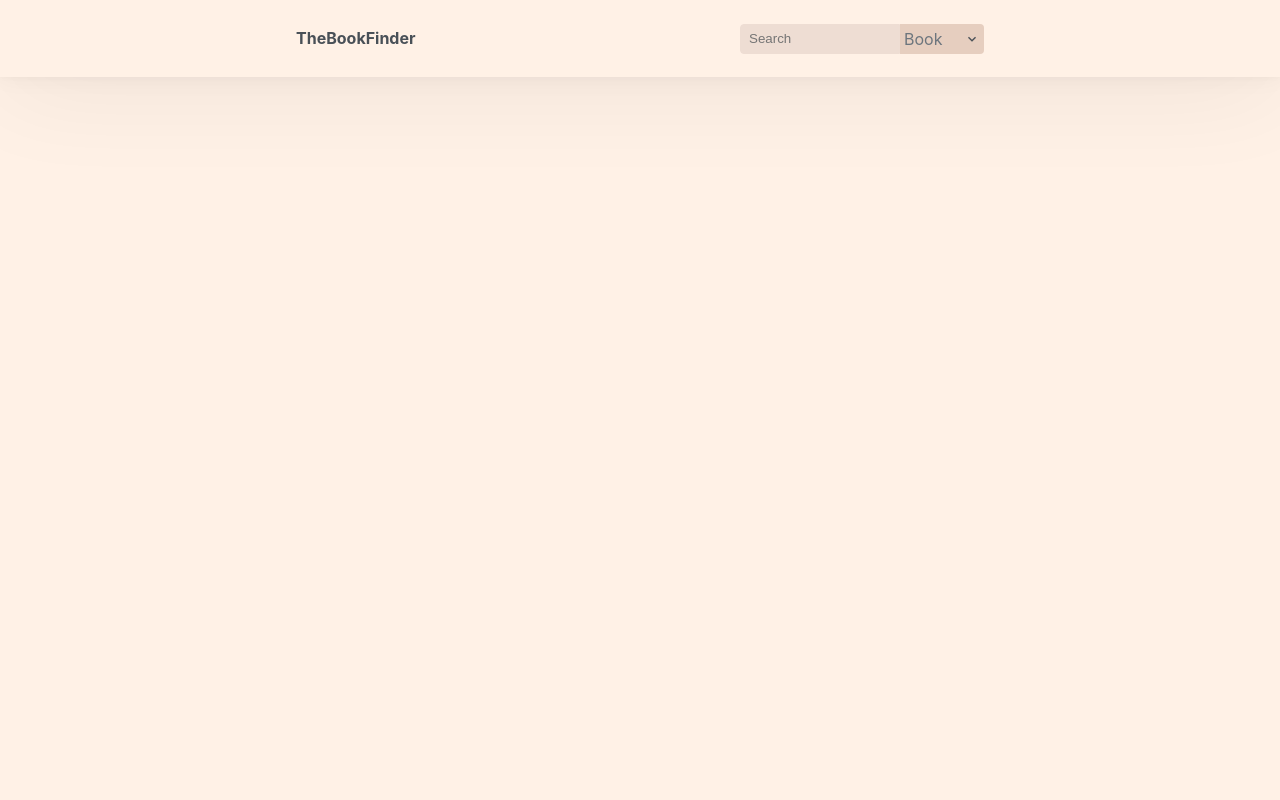
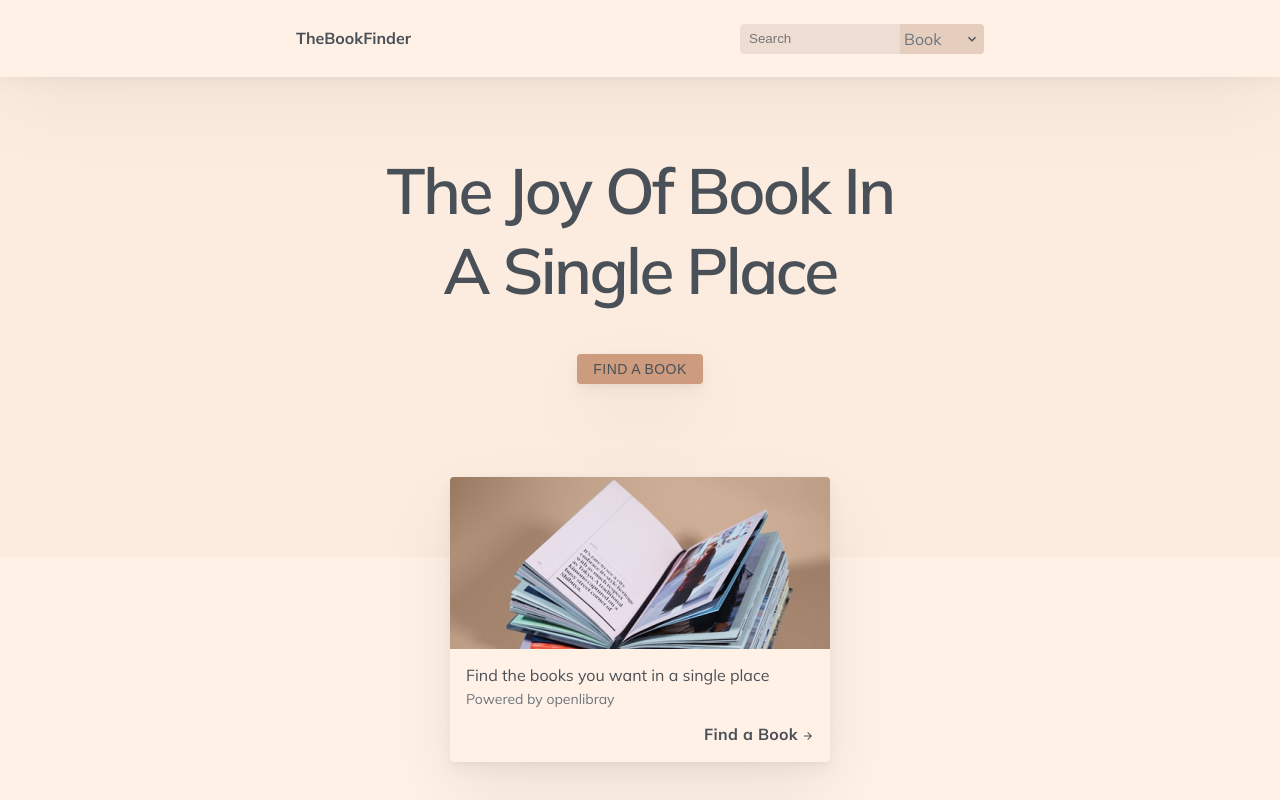
Before and after one commit to hellojonas/the-book-finder, a React (Create React App) app: page / in a window 1280 px wide. Built offline with nearby package versions, Linux system fonts and the light colour scheme.

Commit message:
feat: home page

```diff
--- a/public/index.html
+++ b/public/index.html
@@ -10,6 +10,10 @@
       content="Web site created using create-react-app"
     />
     <link rel="apple-touch-icon" href="%PUBLIC_URL%/logo192.png" />
+    <link
+      href="https://fonts.googleapis.com/css2?family=Mulish:ital,wght@0,200;0,300;0,400;0,500;0,600;0,700;0,800;0,900;1,200;1,300;1,400;1,500;1,600;1,700;1,800;1,900&display=swap"
+      rel="stylesheet"
+    />
     <!--
       manifest.json provides metadata used when your web app is installed on a
       user's mobile device or desktop. See https://developers.google.com/web/fundamentals/web-app-manifest/
--- a/src/views/Home/Home.module.css
+++ b/src/views/Home/Home.module.css
@@ -0,0 +1,97 @@
+.hero {
+  height: 60vh;
+  background-color: var(--color-hero);
+  display: flex;
+  justify-content: center;
+  align-items: center;
+  flex-direction: column;
+}
+
+.heroText {
+  margin-bottom: 4.4rem;
+  margin-top: -10rem;
+  font-size: 6.4rem;
+  text-align: center;
+  letter-spacing: -0.04em;
+  font-weight: 600;
+  text-transform: capitalize;
+}
+
+.button {
+  height: 3rem;
+  font-size: 1.4rem;
+  text-transform: uppercase;
+  padding: 0 1.6rem;
+  background-color: var(--color-primary-contrast);
+  border: none;
+  border-radius: 4px;
+  box-shadow: var(--shadow-elements);
+  color: var(--color-button-text);
+  letter-spacing: 0.03em;
+}
+
+.button:hover {
+  cursor: pointer;
+}
+
+.card {
+  margin-top: -8rem;
+  max-width: 38rem;
+  margin-left: auto;
+  margin-right: auto;
+  overflow: hidden;
+  border-radius: 4px;
+  box-shadow: var(--shadow-elements);
+}
+
+.imageWrapper {
+  width: 100%;
+  object-position: center;
+  object-fit: cover;
+}
+
+.image {
+  display: block;
+  width: 100%;
+  height: 100%;
+}
+
+.content {
+  padding: 1.6rem 1.6rem 1.4rem;
+}
+
+.textContent {
+  margin-bottom: 1.6rem;
+}
+
+.textContent > *:last-child {
+  color: var(--color-text-light);
+  margin-top: 0.4rem;
+}
+
+.textButtonWrapper {
+  display: flex;
+  justify-content: flex-end;
+}
+
+.textButton {
+  display: flex;
+  padding-bottom: 0.2rem;
+  border-bottom: 2px solid transparent;
+  font-weight: 700;
+  letter-spacing: 0.02em;
+}
+
+.textButton:hover {
+  border-color: var(--color-primary-contrast);
+  cursor: pointer;
+}
+
+.buttonIcon {
+  display: flex;
+  justify-content: center;
+  align-items: center;
+  margin-left: 0.4rem;
+  font-size: 1.2rem;
+  margin-top: 3px;
+}
--- a/src/views/Home/Home.tsx
+++ b/src/views/Home/Home.tsx
@@ -1,10 +1,52 @@
 import React from 'react';
+import Container from '../../components/Container/Container';
 import styles from './Home.module.css';
+import bookImage from '../../assets/image-book.png';
+import { Body1, Body2 } from '../../components/Typography/Typhograpy';
+import { MdArrowForward } from 'react-icons/md';
 
 export interface IHomeProps {}
 
 const Home: React.FC<IHomeProps> = props => {
-  return <div className={styles.home}></div>;
+  return (
+    <div className={styles.home}>
+      <section className={styles.hero}>
+        <h1 className={styles.heroText}>
+          The joy of book in
+          <br />a single place
+        </h1>
+        <div className={styles.cta}>
+          <button className={styles.button}>Find a Book</button>
+        </div>
+      </section>
+      <Container>
+        <div className={styles.card}>
+          <div className={styles.imageWrapper}>
+            <img src={bookImage} alt="" className={styles.image} />
+          </div>
+          <div className={styles.content}>
+            <div className={styles.textContent}>
+              <Body1>
+                <span>Find the books you want in a single place</span>
+              </Body1>
+              <Body2>
+                <span>Powered by openlibray</span>
+              </Body2>
+            </div>
+
+            <div className={styles.textButtonWrapper}>
+              <div className={styles.textButton}>
+                Find a Book
+                <div className={styles.buttonIcon}>
+                  <MdArrowForward />
+                </div>
+              </div>
+            </div>
+          </div>
+        </div>
+      </Container>
+    </div>
+  );
 };
 
 export default Home;
```
Also changed, not shown: src/assets/image-book.png (renamed from assets/image-book.png).
